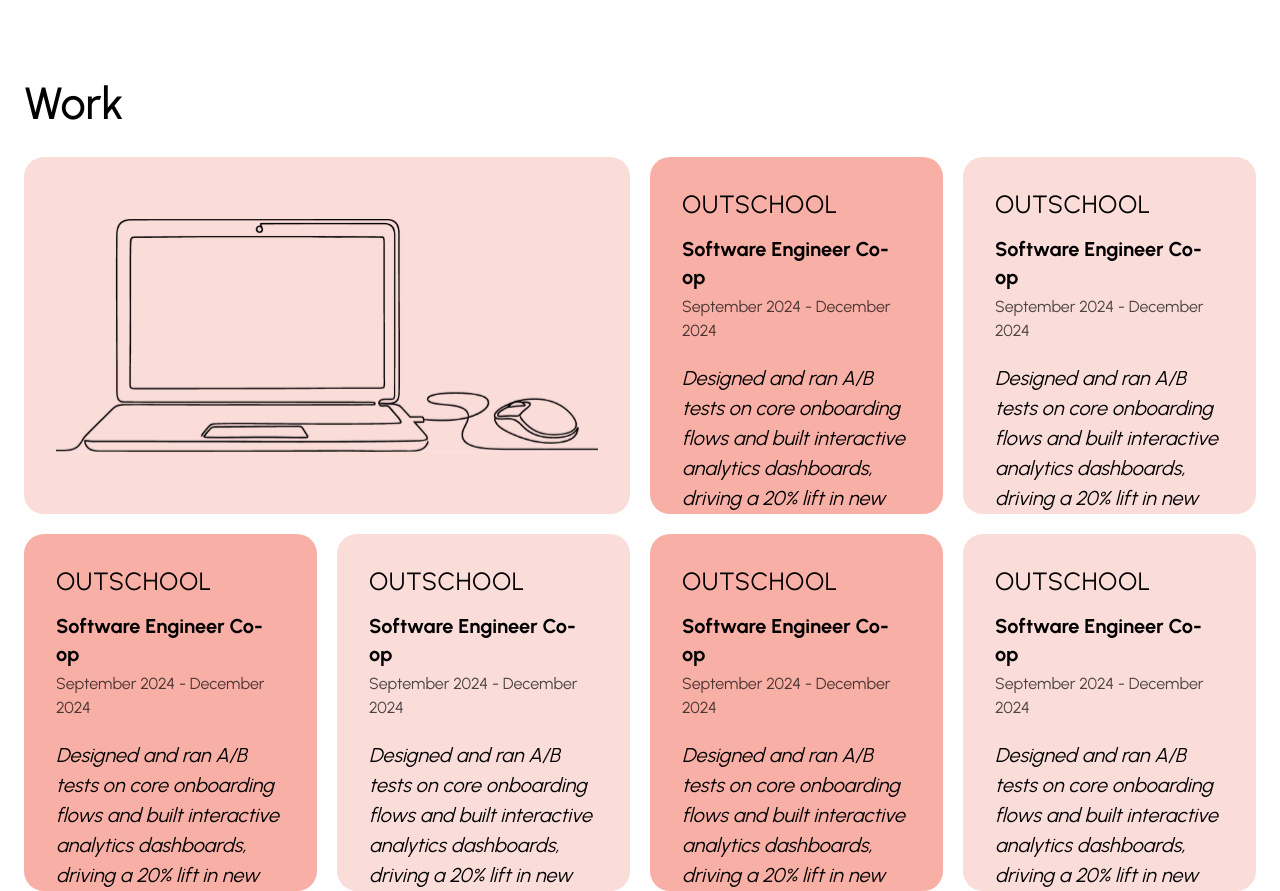
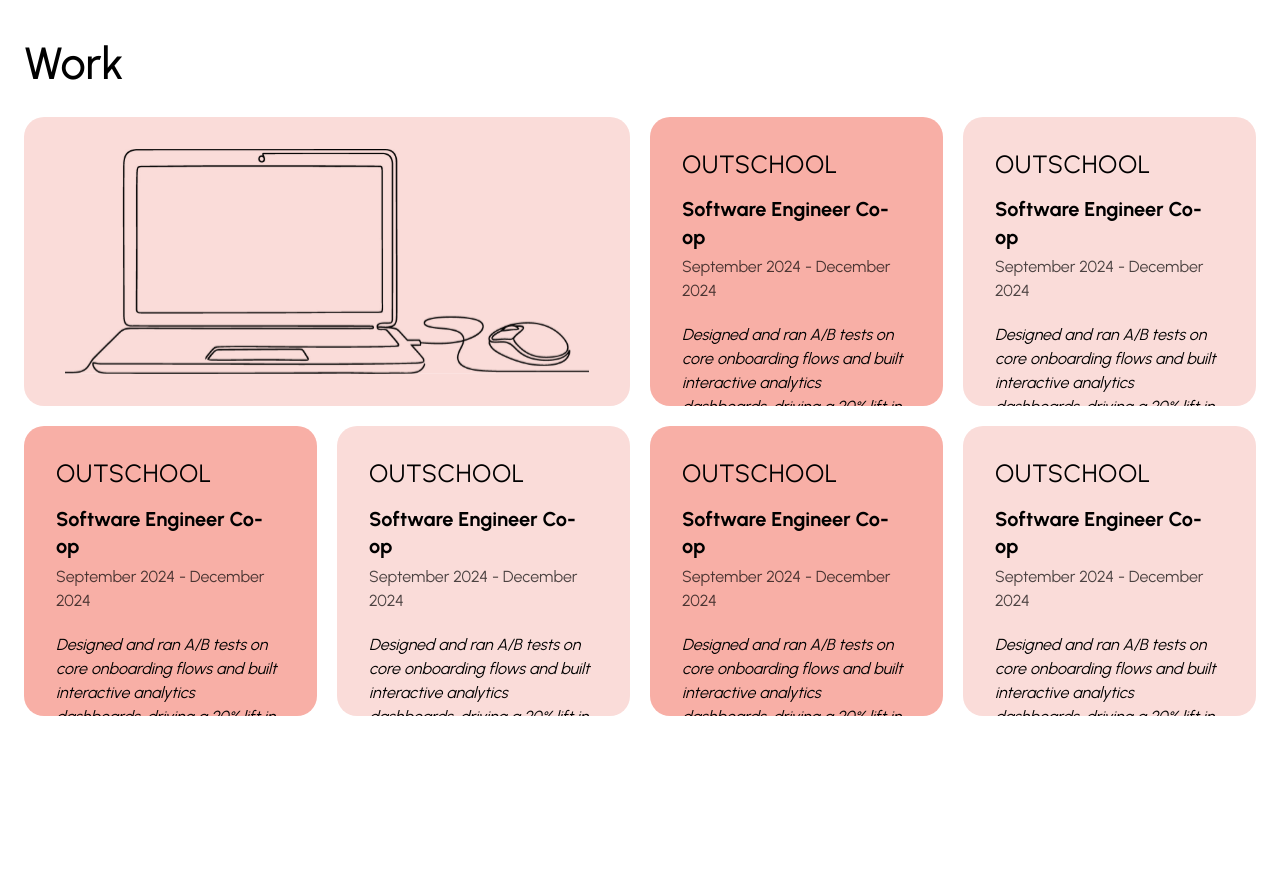
Before and after one commit to sejal-agarwal/sejal-portfolio, a Next.js app: page / in a window 1280 px wide. Shown: the part 802-1693 px from the top of the page. After the commit the page ends 1518 px from the top, so only its background shows below. Built offline with nearby package versions, Linux system fonts and the light colour scheme.

Commit message:
fix work page sizing

```diff
--- a/app/components/work-components/WorkCard.tsx
+++ b/app/components/work-components/WorkCard.tsx
@@ -19,7 +19,7 @@
     <BentoCard
       bgColor={bgColor}
       colSpan="col-span-1 md:col-span-6 lg:col-span-3"
-      className="rounded-[20px] h-[357px] p-8 flex flex-col justify-start gap-4"
+      className="rounded-[20px] h-[357px] lg:h-full lg:min-h-0 p-8 flex flex-col justify-start gap-4"
     >
       {/* Company Name */}
       <h3 className="text-[25px] leading-tight font-normal tracking-wide uppercase text-black">
@@ -37,7 +37,7 @@
       </div>
 
       {/* Description */}
-      <p className="text-[20px] text-italic-medium pt-1">
+      <p className="text-italic-medium pt-1">
         {description}
       </p>
     </BentoCard>
--- a/app/components/work-components/WorkIllustrationcard.tsx
+++ b/app/components/work-components/WorkIllustrationcard.tsx
@@ -6,7 +6,7 @@
     <BentoCard
       bgColor="bg-primary"
       colSpan="col-span-1 md:col-span-12 lg:col-span-6"
-      className="rounded-[20px] h-[357px] relative overflow-hidden flex items-center justify-center p-6"
+      className="rounded-[20px] h-[357px] lg:h-full lg:min-h-0 relative overflow-hidden flex items-center justify-center p-6"
     >
       <div className="relative w-full h-full">
         <Image
--- a/app/globals.css
+++ b/app/globals.css
@@ -72,7 +72,7 @@
   }
 
   .text-italic-medium {
-    font-size: 20px;
+    font-size: 16px;
     font-style: italic;
     font-weight: 400;
   }
--- a/app/pages/Work.tsx
+++ b/app/pages/Work.tsx
@@ -57,29 +57,25 @@
   return (
     <section
       id="work"
-      className="w-full flex flex-col gap-5 pt-16 px-6 scroll-mt-12"
+      className="w-full flex flex-col gap-5 pt-16 lg:pt-6 px-6 scroll-mt-12 lg:scroll-mt-[90px] lg:h-[calc(100svh-90px)]"
     >
-      {/* Section Header */}
       <h2 className="text-section-heading text-black">Work</h2>
 
-      {/* Main 12-column grid */}
-      <div className="w-full grid grid-cols-1 lg:grid-cols-12 gap-5">
+      <div className="w-full grid grid-cols-1 lg:grid-cols-12 lg:grid-rows-2 gap-5 lg:flex-1 lg:min-h-0">
         {/* Laptop Illustration */}
-        <div className="lg:col-span-6 w-full">
+        <div className="lg:col-span-6 w-full lg:h-full min-h-0">
           <WorkIllustrationCard />
         </div>
 
-        {/* First 2 Cards */}
-        <div className="lg:col-span-3 w-full">
+        <div className="lg:col-span-3 w-full lg:h-full min-h-0">
           <WorkCard {...workExperience[0]} />
         </div>
-        <div className="lg:col-span-3 w-full">
+        <div className="lg:col-span-3 w-full lg:h-full min-h-0">
           <WorkCard {...workExperience[1]} />
         </div>
 
-        {/* Row 2 Cards */}
         {workExperience.slice(2, 6).map((exp, idx) => (
-          <div key={idx} className="lg:col-span-3 w-full">
+          <div key={idx} className="lg:col-span-3 w-full lg:h-full min-h-0">
             <WorkCard {...exp} />
           </div>
         ))}
```
